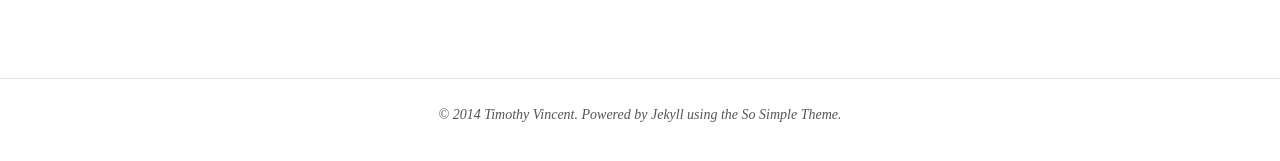
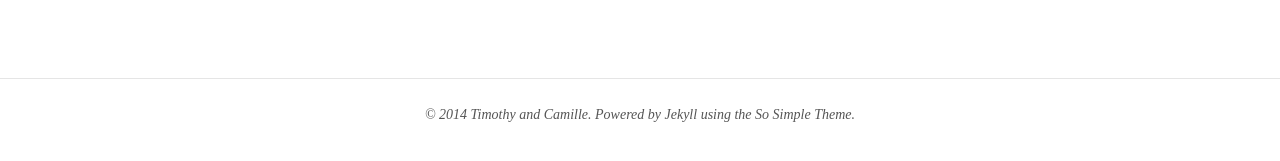
Before and after one commit to timothyvincent/timothyvincent.github.io, a Jekyll site: the page built from _posts/2014-07-09-welcome-to-japan.markdown, in a window 1280 px wide and 900 px high, scrolled down 1511 px. Shown: the part 675-836 px from the top of the window. Built offline with Jekyll 4.4.1, drawn with Linux system fonts in a browser that asks for light colours; nearby versions of some CDN libraries; comment, search, counter and statistics services are not loaded.

Commit message:
fixing up authors

```diff
--- a/_config.yml
+++ b/_config.yml
@@ -9,7 +9,7 @@ url: http://timothyvincent.github.io
 #url: http://www.timvinc.com
 # Owner/author information
 owner:
-  name:           Timothy Vincent
+  name:           Timothy and Camille
   avatar:         your-photo.jpg
   email:          tim.vinc@gmail.com
   # Social networking links used in footer. Update and remove as you like.
@@ -19,6 +19,16 @@ owner:
   linkedin:
   instagram:
   tumblr:
+
+
+authors:
+  cami:
+    name:  Camille Martin
+    avatar: cami.png
+  tim:
+    name: Timothy Vincent
+    avatar: tim.png
+
   # For Google Authorship https://plus.google.com/authorship
   #google_plus:    "http://plus.google.com/123123123123132123"
 # Analytics and webmaster tools stuff goes here
--- a/_layouts/post.html
+++ b/_layouts/post.html
@@ -12,6 +12,7 @@
 {% include navigation.html %}
 
 <div id="main" role="main">
+  {% assign author = site.authors[page.author] %}
   <article class="hentry">
     {% if page.image.feature %}<img src="{{ site.url }}/images/{{ page.image.feature }}" class="entry-feature-image" alt="{{ page.title }}" {% if site.logo == null %}style="margin-top:0;"{% endif %}>{% if page.image.credit %}<p class="image-credit">Photo Credit: <a href="{{ page.image.creditlink }}">{{ page.image.credit }}</a>{% endif %}{% endif %}
     <div class="entry-wrapper">
@@ -24,13 +25,10 @@
         {% endif %}
       </header>
       <footer class="entry-meta">
-        {% if page.author.name %}
-        <img src="{{ site.url }}/images/{{ page.author.avatar }}" alt="{{ page.author.name }} photo" class="author-photo">
-        <span class="author vcard">By <span class="fn">{{ page.author.name }}</span></span>
-        {% else %}
-        <img src="{{ site.url }}/images/{{ site.owner.avatar }}" alt="{{ site.owner.name }} photo" class="author-photo">
-        <span class="author vcard">By <span class="fn"><a href="{{ site.url }}/about/" title="About {{ site.owner.name }}">{{ site.owner.name }}</a></span></span>
-        {% endif %}
+
+        <img src="{{ site.url }}/images/{{ author.avatar }}" alt="{{ author.name }} photo" class="author-photo">
+        <span class="author vcard">By <span class="fn">{{ author.name }}</span></span>
+
         <span class="entry-date date published"><time datetime="{{ page.date | date_to_xmlschema }}"><i class="icon-calendar-empty"></i> {{ page.date | date: "%B %d, %Y" }}</time></span>
         {% if page.modified %}<span class="entry-date date modified"><time datetime="{{ page.modified }}"><i class="icon-pencil"></i> {{ page.modified | date: "%B %d, %Y" }}</time></span>{% endif %}
         {% if site.disqus_shortname and page.comments %}<span class="entry-comments"><i class="icon-comment-alt"></i> <a href="#disqus_thread">Comment</a></span>{% endif %}
--- a/_posts/2014-07-09-welcome-to-japan.markdown
+++ b/_posts/2014-07-09-welcome-to-japan.markdown
@@ -2,6 +2,7 @@
 layout: post
 title:  "Welcome to Japan!"
 date:   2014-06-23 15:25:23
+author:  tim
 categories: travel japan day-one
 ---
 
```
